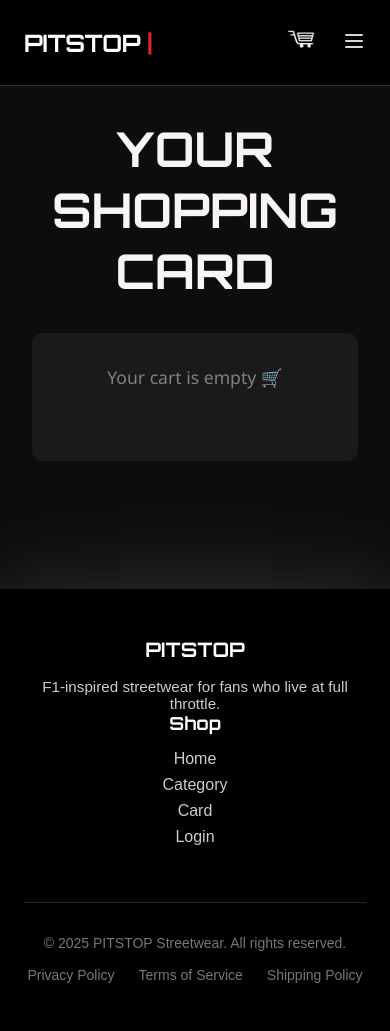
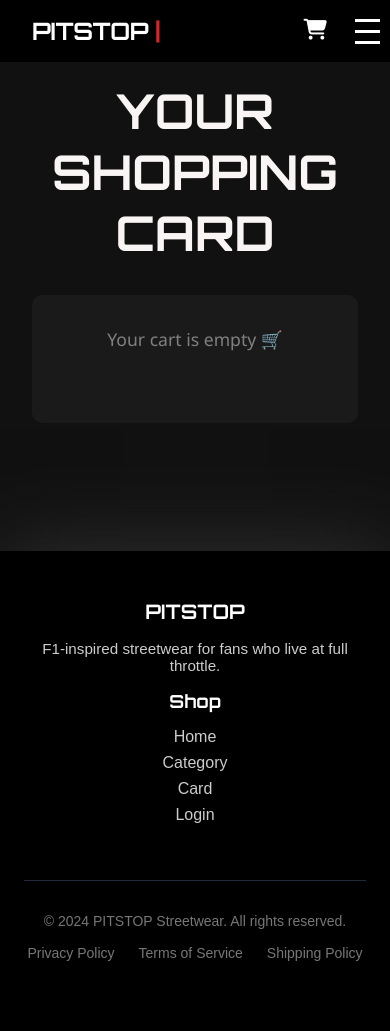
Before and after one commit to Pavan-Makawana/PITSTOP-F1-Streetwear, a PHP site: page /card.php in a window 390 px wide. After the commit the page ends 961 px from the top, so only its background shows below. Run offline with PHP 8.4, Linux system fonts and the light colour scheme.

Commit message:
Add files via upload

```diff
--- a/card.php
+++ b/card.php
@@ -24,6 +24,7 @@
     main h2 {
       text-align: center;
       margin-bottom: 2rem;
+      margin-top: 3rem;
       color: #f9f5f5ff;
       font-family: 'Orbitron', sans-serif;
       font-size:3rem;
--- a/footer.html
+++ b/footer.html
@@ -21,7 +21,10 @@
             font-family: sans-serif;
             justify-content: center;
             box-shadow: 0 0 80px #313131;
+            position: flex;
+            bottom: 0;
         }
+
 
         .footer-container {
             max-width: 1120px;
@@ -65,6 +68,7 @@
         .footer-text {
             color: #ccc;
             font-size: 0.95rem;
+            margin-bottom:1rem;
         }
 
         .mt {
@@ -99,6 +103,14 @@
             flex-direction: column;
             align-items: center;
             justify-content: space-between;
+        }
+
+         @media (max-width: 168px) {
+         .footer-bottom {
+            margin-top: 1rem;
+        }
+
+
         }
 
         .footer-copy {
@@ -138,8 +150,8 @@
                     <h4 class="footer-subtitle">Shop</h4>
                     <ul class="footer-list">
                         <li><a href="index.php">Home</a></li>
-                        <li><a href="">Category</a></li>
-                        <li><a href="">Card</a></li>
+                        <li><a href="category.php">Category</a></li>
+                        <li><a href="card.php">Card</a></li>
                         <li><a href="login.php">Login</a></li>
 
                     </ul>
@@ -148,7 +160,7 @@
 
             </div>
             <div class="footer-bottom">
-                    <p class="footer-copy">© 2025 PITSTOP Streetwear. All rights reserved.</p>
+                <p class="footer-copy">© 2024 PITSTOP Streetwear. All rights reserved.</p>
                 <div class="footer-links">
                     <a href="#">Privacy Policy</a>
                     <a href="#">Terms of Service</a>
--- a/navbar.html
+++ b/navbar.html
@@ -1,29 +1,44 @@
 <!DOCTYPE html>
 <html lang="en">
+
 <head>
-    <meta charset="UTF-8">
-    <meta name="viewport" content="width=device-width, initial-scale=1.0">
-    <title>Document</title>
+    <meta charset="UTF-8" />
+    <meta name="viewport" content="width=device-width, initial-scale=1.0" />
+    <title>PITSTOP Navbar</title>
+    <link rel="stylesheet" href="https://cdnjs.cloudflare.com/ajax/libs/font-awesome/6.4.0/css/all.min.css">
+    <link rel="stylesheet"
+        href="https://fonts.googleapis.com/css2?family=Orbitron:wght@400;500;700&family=Inter:wght@300;400;600&display=swap">
     <style>
-    .navbar {
-  background-color: #000;
-  padding: 1rem 1.5rem;
-  position: sticky;
-  top: 0;
-  z-index: 50;
-  border-bottom: 1px solid #2d2d2d;
+        * {
+            margin: 0;
+            padding: 0;
+            box-sizing: border-box;
         }
 
-.navbar-container {
-  max-width: 1287px;
-  margin: 0 auto;
+        #navbar{
+            position:fixed;
+            top:0;
+            z-index: 100;
+            width: -webkit-fill-available;
+
+        }
+        body {
+            font-family: 'Segoe UI', sans-serif;
+            background-color: #111;
+            color: white;
+        }
+
+        nav {
+            background-color: #000;
+            padding: 1rem 2rem;
             display: flex;
             justify-content: space-between;
             align-items: center;
+            position: relative;
         }
 
         .navbar-logo {
-  font-size:  1.5rem;
+            font-size: 1.5rem;
             font-family: 'Orbitron', sans-serif;
             font-weight: bold;
             letter-spacing: -0.02em;
@@ -35,94 +50,115 @@
             color: #dc2626;
         }
 
-.navbar-links {
-  display: none;
-}
-
-.navbar-links a {
-  color: #d1d5db;
-  text-decoration: none;
-  margin-left: 2rem;
-  transition: color 0.3s ease;
-}
-
-.navbar-links a:hover {
-  color: #ffffff;
-}
-
-/* Icon styles */
-.navbar-icons {
-  display: flex;
-  align-items: center;
-  gap: 1rem;
-}
-
-.icon-btn {
-  background: none;
-  border: none;
-  color: #d1d5db;
-  cursor: pointer;
-  padding: 0;
-  transition: color 0.3s ease;
-}
-
-.icon-btn:hover {
-  color: #ffffff;
-}
-
-.icon-btn a img{
-  height: 50px;
-  width: 50px;
-}
-
-.icon-btn a img:hover{
- scale: 1.2;
-}
-
-.icon {
-  height: 1.5rem;
-  width: 1.5rem;
-}
-
-/* Responsive */
-@media (min-width: 768px) {
-  .navbar-links {
+        .nav-center {
             display: flex;
             gap: 2rem;
         }
 
-  .mobile-menu-btn {
+        .nav-center a {
+            text-decoration: none;
+            color: white;
+            font-size: 1rem;
+            transition: color 0.3s;
+        }
+
+        .nav-center a:hover {
+            color: red;
+        }
+
+        .cart-icon {
+            font-size: 1.3rem;
+            color: white;
+        }
+
+        .menu-toggle {
             display: none;
+            flex-direction: column;
+            cursor: pointer;
+        }
+
+        .menu-toggle span {
+            background-color: white;
+            height: 3px;
+            margin: 4px 0;
+            width: 25px;
+            transition: all 0.3s;
+        }
+
+        /* Responsive */
+
+        @media (max-width: 768px) {
+            .nav-center {
+                position: absolute;
+                top: 100%;
+                left: 0;
+                right: 0;
+                flex-direction: column;
+                background-color: #000;
+                text-align: center;
+                display: none;
+            }
+
+            .nav-center.active {
+                display: flex;
+            }
+
+            .menu-toggle {
+                display: flex;
+                position: absolute;
+                right: 10px;
+            }
+
+            .cart-icon {
+                margin-left: 1rem;
+                margin-right: 31px;
+            }
+
+            nav {
+                flex-wrap: wrap;
+            }
+
+            .right-side {
+                display: flex;
+                align-items: center;
             }
         }
     </style>
+</head>
 
-</head>
 <body>
-
-    <nav class="navbar">
-  <div class="navbar-container">
-    <a href="#" class="navbar-logo">
+    <div id="navbar">
+        <nav>
+            <a href="index.php" class="navbar-logo">
                 PITSTOP <span class="highlight">|</span>
             </a>
-    <div class="navbar-links">
+
+            <div class="menu-toggle" id="menu-toggle">
+                <span></span>
+                <span></span>
+                <span></span>
+            </div>
+
+            <div class="nav-center" id="nav-center">
                 <a href="index.php">Shop</a>
                 <a href="category.php">Category</a>
                 <a href="login.php">Login</a>
             </div>
-    <div class="navbar-icons">
-      <button class="icon-btn">
-        <!-- Cart Icon -->
-        <a href="card.php"><img src="img/card.png" alt="" srcset=""></a>
-      </button>
-      <button class="icon-btn mobile-menu-btn">
-        <!-- Hamburger Icon -->
-        <svg xmlns="http://www.w3.org/2000/svg" class="icon" fill="none" viewBox="0 0 24 24" stroke="currentColor">
-          <path stroke-linecap="round" stroke-linejoin="round" stroke-width="2" d="M4 6h16M4 12h16M4 18h16" />
-        </svg>
-      </button>
-    </div>
+
+            <div class="right-side">
+                <a href="card.php"><i class="fas fa-shopping-cart cart-icon"></i></a>
             </div>
         </nav>
+    </div>
+    <script>
+        const toggle = document.getElementById('menu-toggle');
+        const navCenter = document.getElementById('nav-center');
+
+        toggle.addEventListener('click', () => {
+            navCenter.classList.toggle('active');
+        });
+    </script>
+
 </body>
+
 </html>
--- a/products.php
+++ b/products.php
@@ -63,14 +63,16 @@
       font-size: 2rem;
       font-weight: bold;
       margin-bottom: 1rem;
-      margin-top: 1rem;
+      margin-top: 5rem;
       font-family: 'Orbitron', sans-serif;
     }
+
+
 
     @media (min-width: 768px) {
       .section-title {
         font-size: 2.5rem;
-        margin-top: 1rem;
+        margin-top: 5rem;
       }
     }
 
```
Also changed, not shown: navbar1.html (added, +128 -0 lines). Lines whose indentation alone changed are shown as unchanged.
